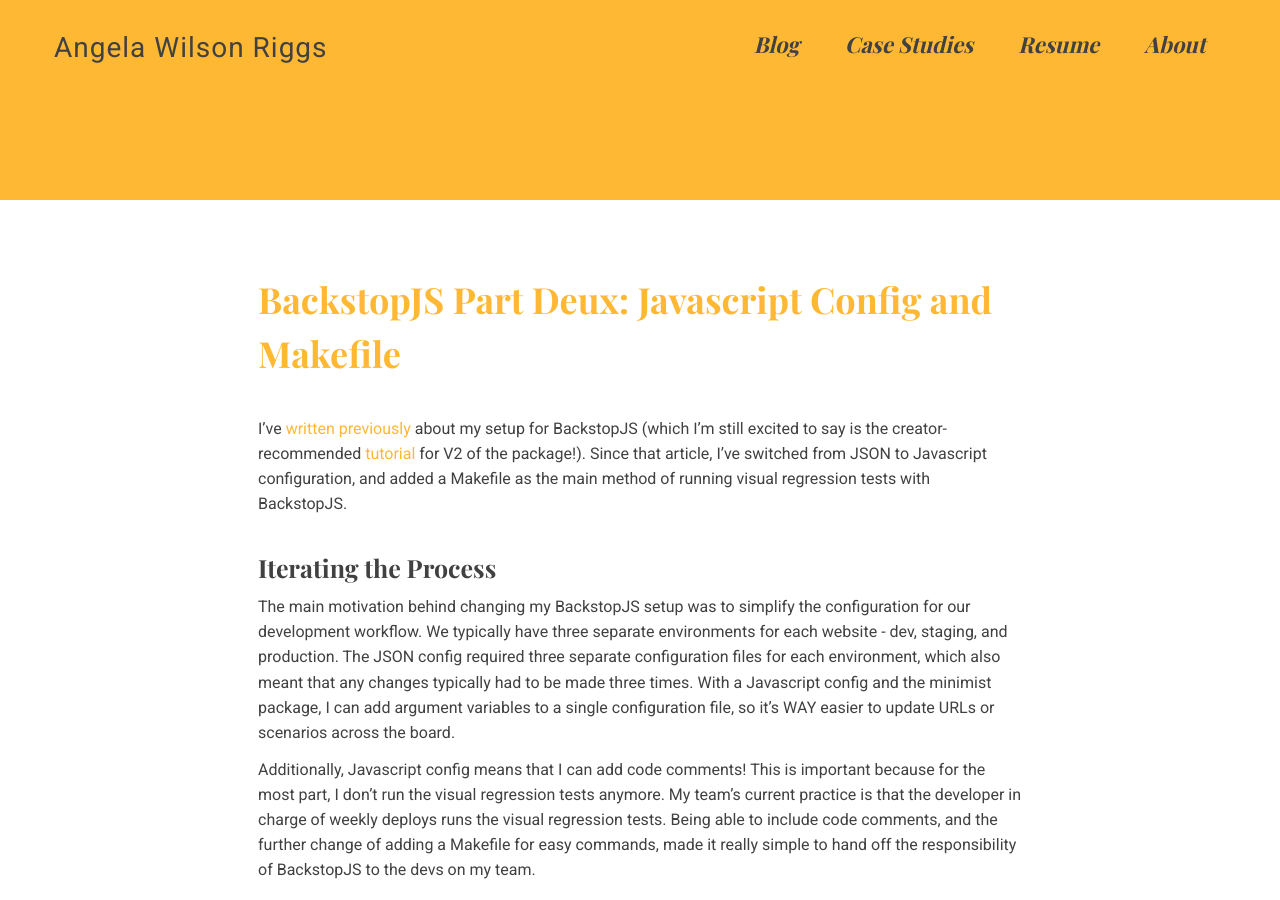
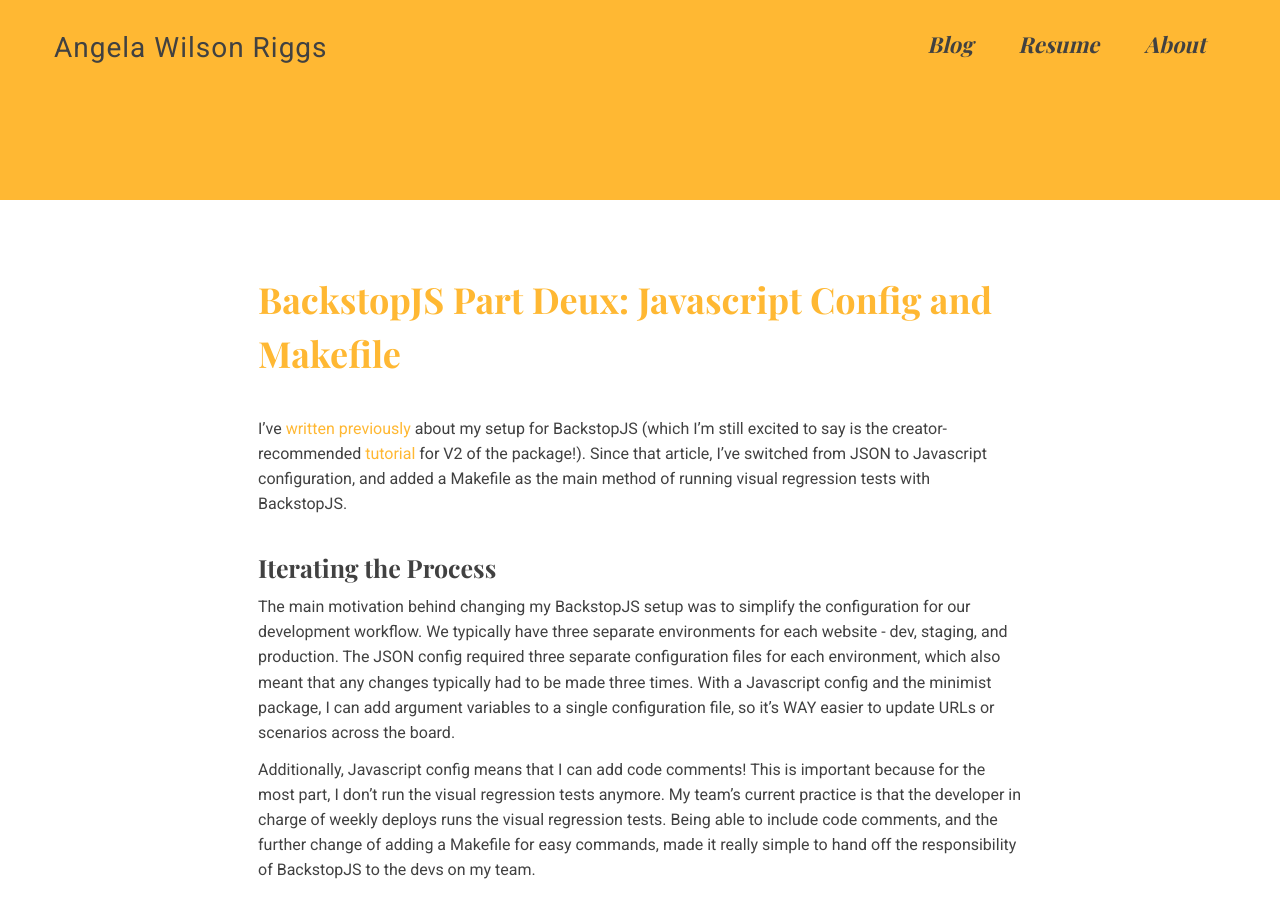
Before and after one commit to angelariggs/angelariggs.github.io, a Jekyll site: the page built from _posts/2017-09-11-backstop-part-deux.md, in a window 1280 px wide and 900 px high. Built offline with Jekyll 4.4.1, drawn with Linux system fonts in a browser that asks for light colours; some web fonts are replaced; comment, search, counter and statistics services are not loaded.

Commit message:
removed case studies nav; removed backstop2 from case studies

```diff
--- a/_layouts/default.html
+++ b/_layouts/default.html
@@ -28,7 +28,7 @@
           <nav>
             <ul>
             <li><a class="nav-title" href="{{ site.baseurl }}/blog">Blog</a></li>
-            <li><a class="nav-title" href="{{ site.baseurl }}/case-studies">Case Studies</a></li>
+            <!-- <li><a class="nav-title" href="{{ site.baseurl }}/case-studies">Case Studies</a></li> -->
             <li><a class="nav-title" href="{{ site.baseurl }}/resume">Resume</a></li>
             <!-- <li><a class="nav-title" href="{{ site.baseurl }}/portfolio">Portfolio</a></li> -->
             <li><a class="nav-title" href="{{ site.baseurl }}/about">About</a></li>
--- a/_layouts/navpages.html
+++ b/_layouts/navpages.html
@@ -29,7 +29,7 @@
           <nav>
             <ul>
             <li><a href="{{ site.baseurl }}/blog">Blog</a></li>
-            <li><a href="{{ site.baseurl }}/case-studies">Case Studies</a></li>
+            <!-- <li><a href="{{ site.baseurl }}/case-studies">Case Studies</a></li> -->
             <li><a href="{{ site.baseurl }}/resume">Resume</a></li>
             <!-- <li><a href="{{ site.baseurl }}/portfolio">Portfolio</a></li> -->
             <li><a href="{{ site.baseurl }}/about">About</a></li>
--- a/_posts/2017-09-11-backstop-part-deux.md
+++ b/_posts/2017-09-11-backstop-part-deux.md
@@ -4,7 +4,6 @@
 date:   2017-09-11
 permalink: /blog/backstopjs-part-deux-javascript-config-and-makefile
 comments: true
-tags: case-study
 ---
 
 I’ve [written previously](https://www.metaltoad.com/blog/visual-regression-testing-backstopjs) about my setup for BackstopJS (which I’m still excited to say is the creator-recommended [tutorial](https://www.npmjs.com/package/backstopjs#tutorials-extensions-and-more) for V2 of the package!). Since that article, I’ve switched from JSON to Javascript configuration, and added a Makefile as the main method of running visual regression tests with BackstopJS.
```
